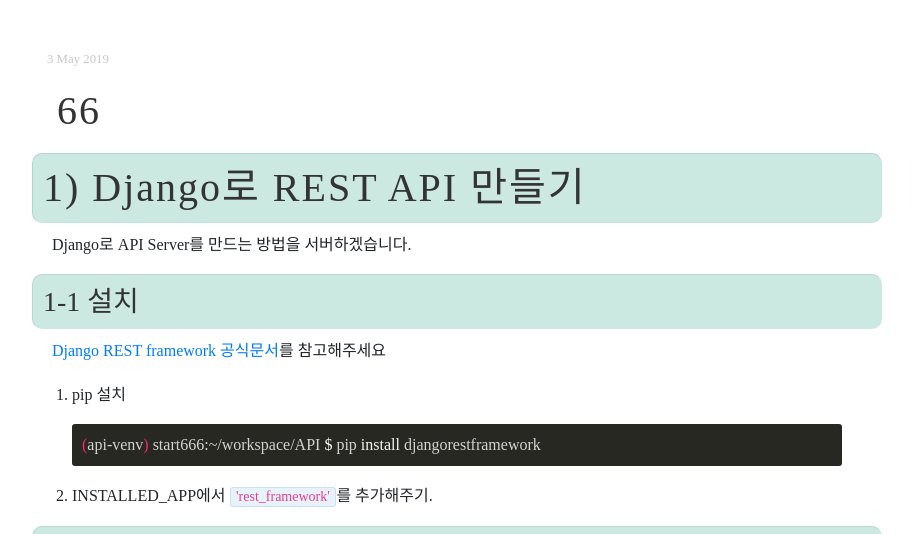
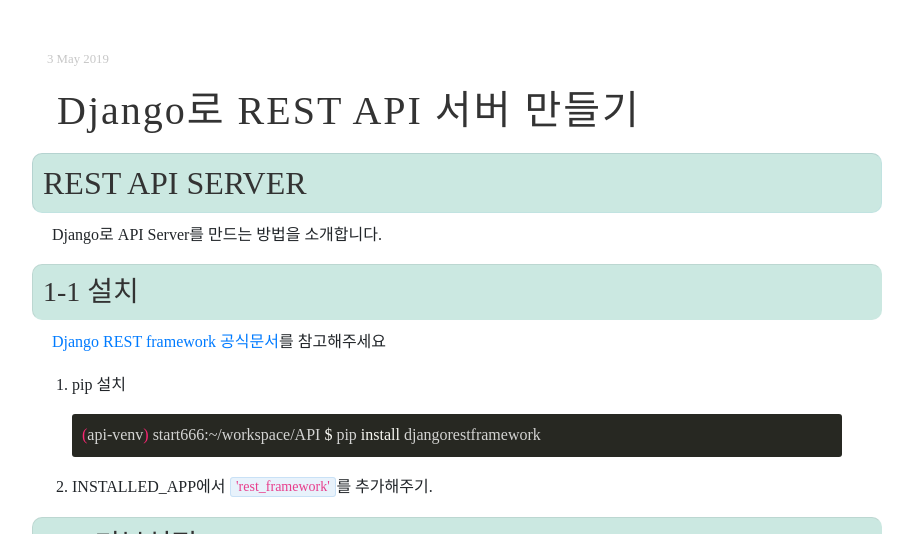
Before and after one commit to DongChanS/DongChanS.github.io, a Jekyll site: the page built from _posts/2019-05-03-66.md, in a window 1280 px wide and 900 px high, cut to the strip 366-900 px from the top of the window. Shown: the whole strip, without its empty margins (96-1009 px from the left). Built offline with Jekyll 4.4.1, drawn with Linux system fonts in a browser that asks for light colours; nearby versions of some CDN libraries; some web fonts are replaced; comment, search, counter and statistics services are not loaded.

Commit message:
update post

```diff
--- a/_posts/2019-05-03-66.md
+++ b/_posts/2019-05-03-66.md
@@ -1,8 +1,13 @@
-# 1) Django로 REST API 만들기
+---
+layout : post
+title : Django로 REST API 서버 만들기
+author : Shin Dong Chan
+category : 'Django'
+---
 
-Django로 API Server를 만드는 방법을 서버하겠습니다.
+## REST API SERVER
 
-
+Django로 API Server를 만드는 방법을 소개합니다.
 
 ### 1-1 설치
 
```
